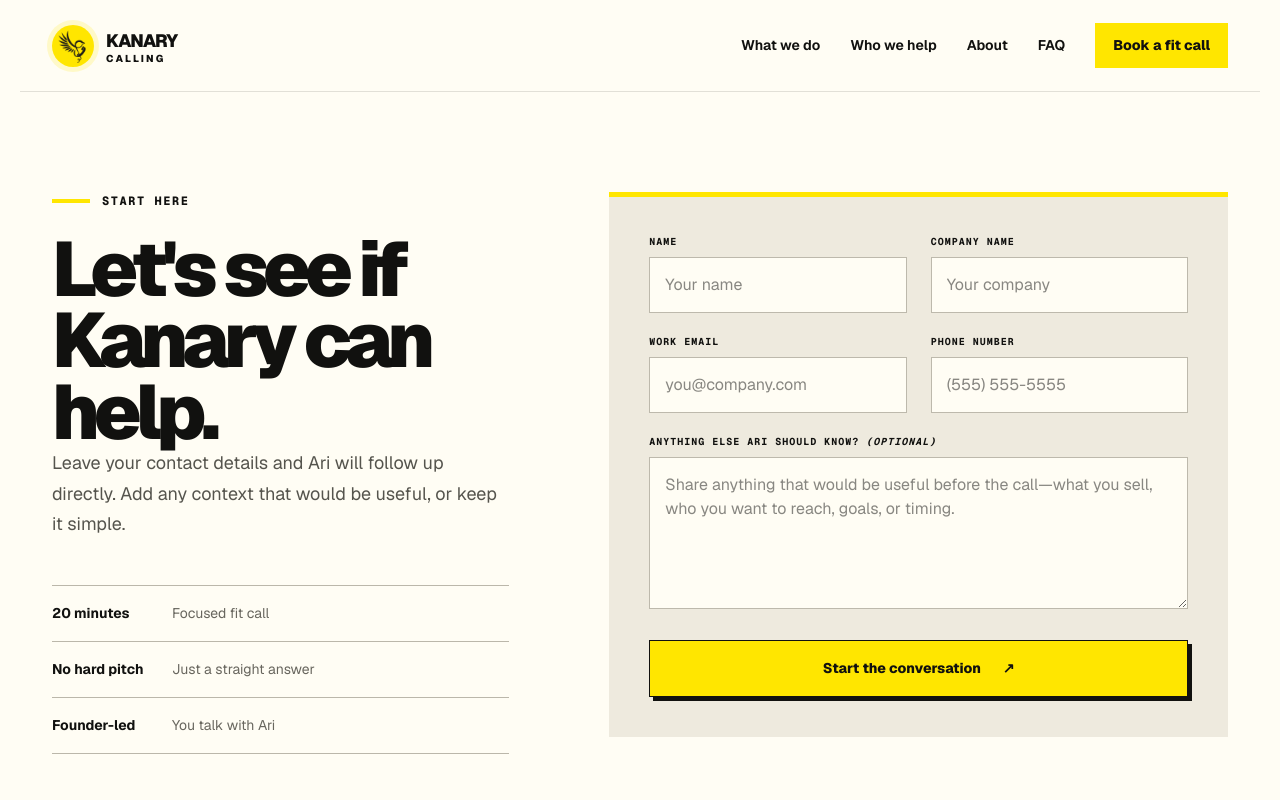
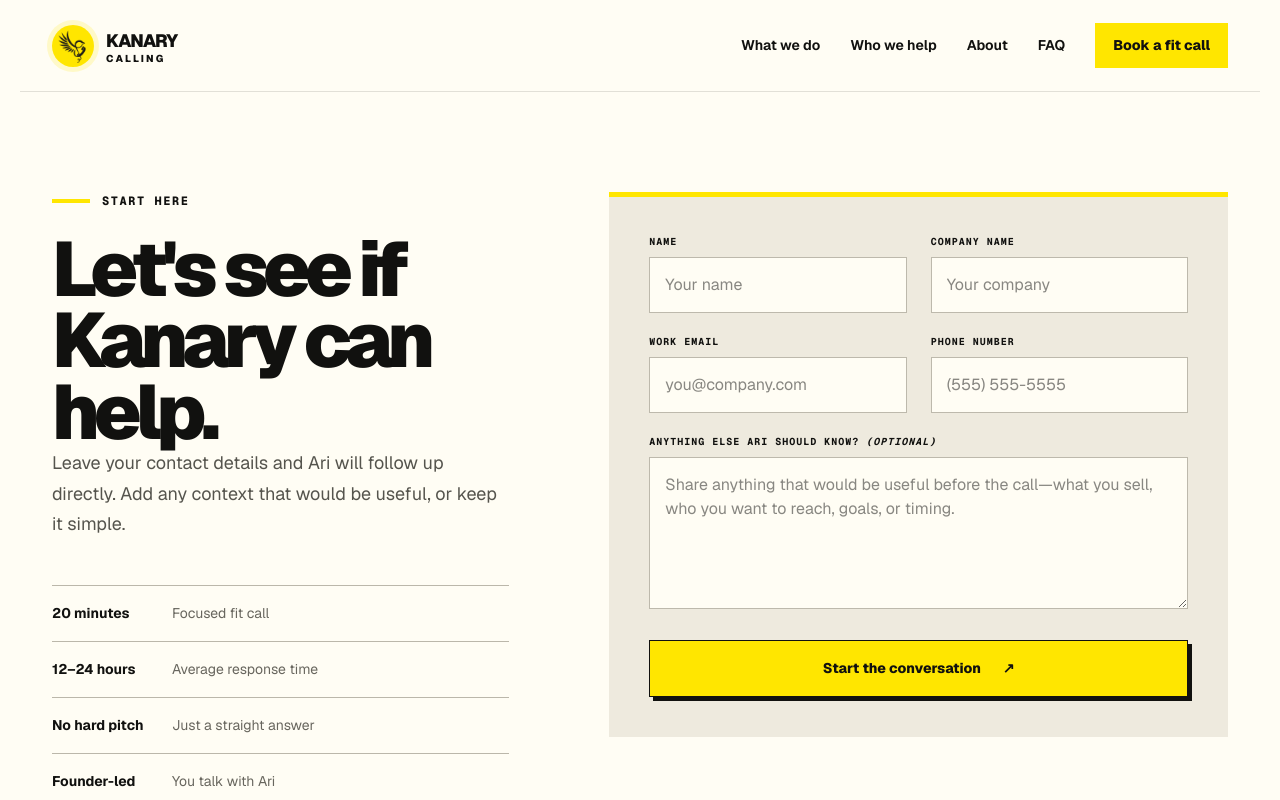
Before and after one commit to arimeircohen-builder/kanary-calling, a Next.js app: page /contact in a window 1280 px wide. Shown: the top 800 px of the page. Built offline with nearby package versions, Linux system fonts and the light colour scheme.

Commit message:
Add contact response time

```diff
--- a/app/contact/page.tsx
+++ b/app/contact/page.tsx
@@ -6,6 +6,6 @@ export const metadata: Metadata = { title: "Book a Fit Call | Kanary Calling", d
 
 export default function Contact() {
   return <PageShell>
-    <section className="contact-page"><div className="contact-copy"><p className="eyebrow">Start here</p><h1>Let&apos;s see if Kanary can help.</h1><p>Leave your contact details and Ari will follow up directly. Add any context that would be useful, or keep it simple.</p><div className="contact-notes"><span><strong>20 minutes</strong>Focused fit call</span><span><strong>No hard pitch</strong>Just a straight answer</span><span><strong>Founder-led</strong>You talk with Ari</span></div></div><div><ContactForm /></div></section>
+    <section className="contact-page"><div className="contact-copy"><p className="eyebrow">Start here</p><h1>Let&apos;s see if Kanary can help.</h1><p>Leave your contact details and Ari will follow up directly. Add any context that would be useful, or keep it simple.</p><div className="contact-notes"><span><strong>20 minutes</strong>Focused fit call</span><span><strong>12–24 hours</strong>Average response time</span><span><strong>No hard pitch</strong>Just a straight answer</span><span><strong>Founder-led</strong>You talk with Ari</span></div></div><div><ContactForm /></div></section>
   </PageShell>;
 }
```
Also changed, not shown: 1 other file (tests, documents, lock files or other folders).
